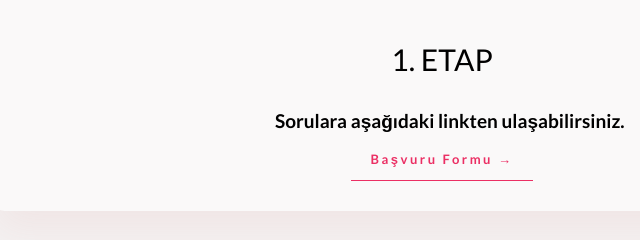
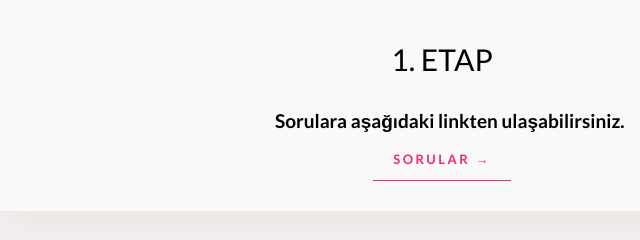
Before and after one commit to skylab-kulubu/agc, a plain HTML site: page index.html in a window 1280 px wide. Shown: the part 2220-2460 px from the top of the page, 198-838 px from the left. Drawn offline with Linux system fonts and the light colour scheme.

Commit message:
1. etap ve link açıldı

```diff
--- a/index.html
+++ b/index.html
@@ -129,7 +129,7 @@
         </div>
         <div class="activity-button">
           <a href="https://stdyildizedu-my.sharepoint.com/:w:/g/personal/emirhan_karakadioglu_std_yildiz_edu_tr/EYwS2KB1QmlNlJqTVlCc3J4BVZK-6LCfuAizPL-WY_VxIg?e=CSx1Lb" target="_blank" class="activity-button__link challenge-link">
-            Başvuru Formu &rarr;
+            SORULAR &rarr;
           </a>
         </div>
       </div>
```
